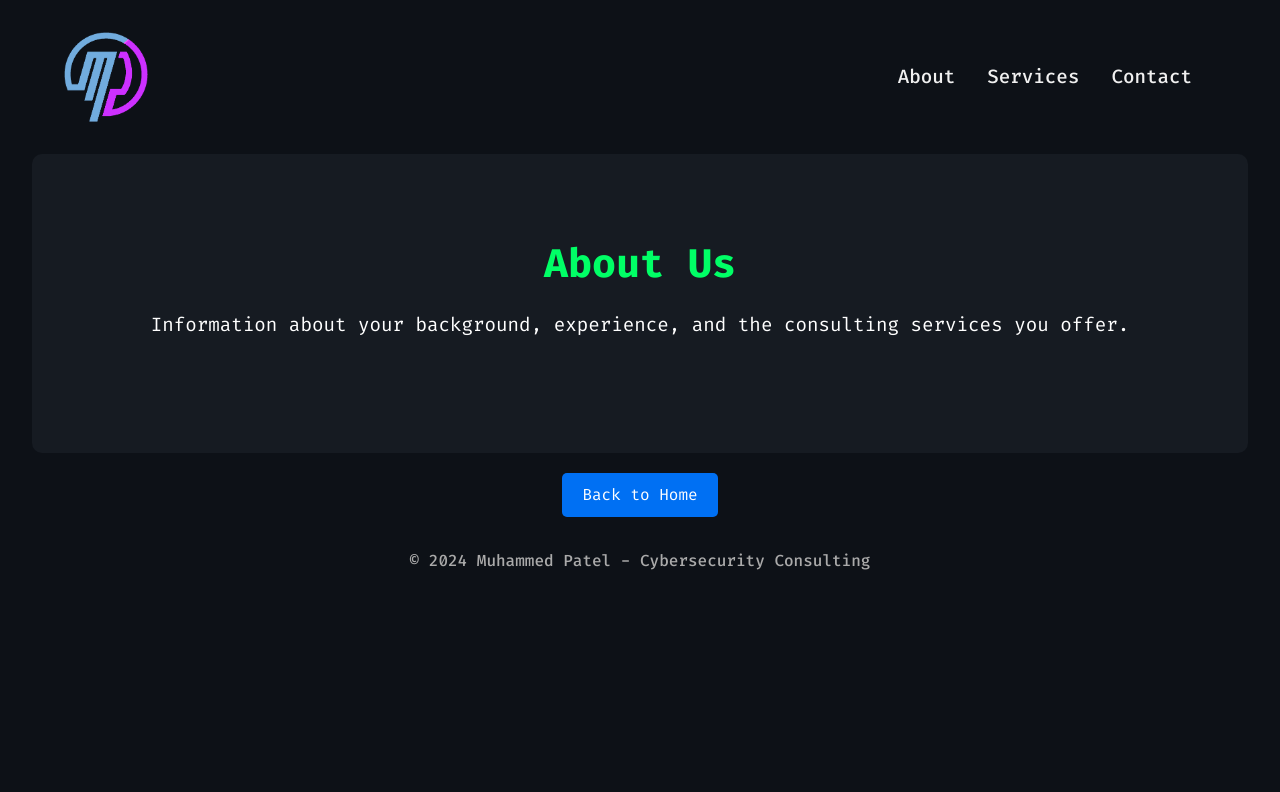
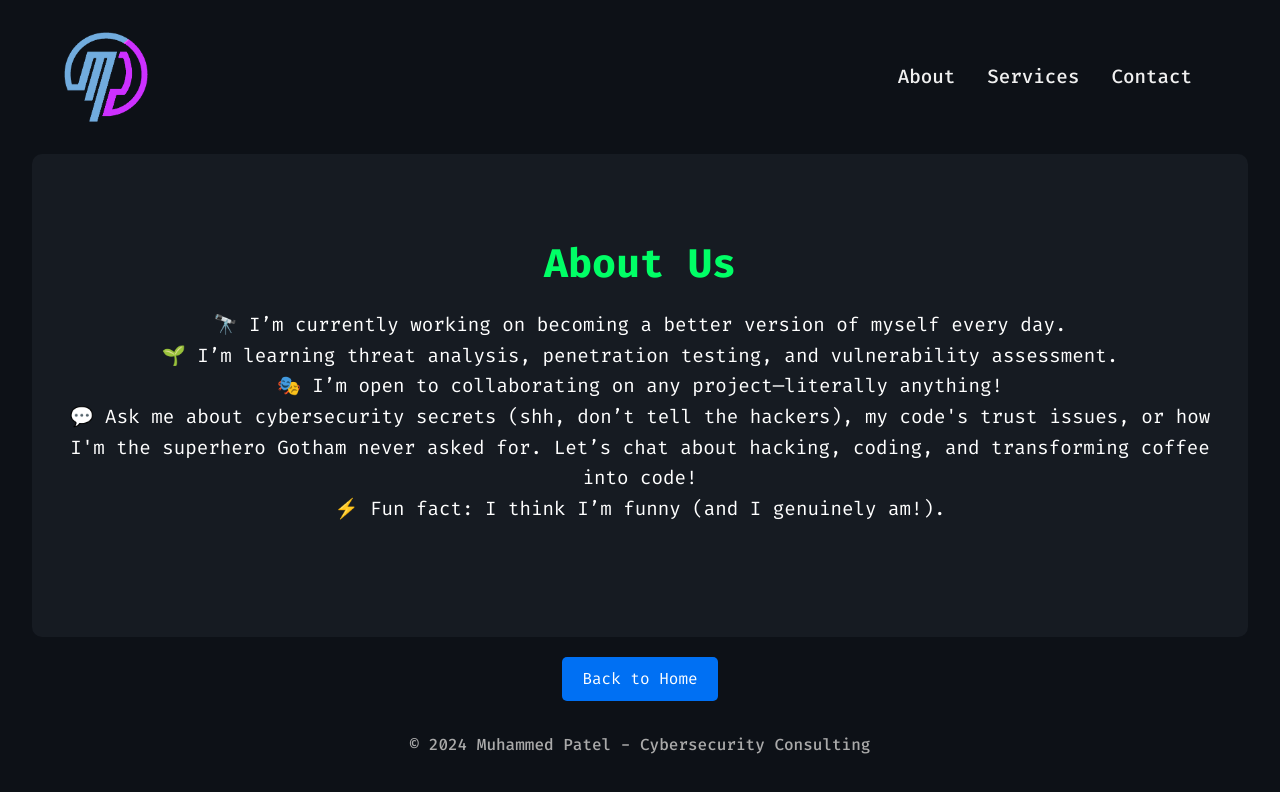
Before and after one commit to muhammedp07/security-consulting, a Next.js app: page /about in a window 1280 px wide. Shown: the top 792 px of the page. Built offline with nearby package versions, Linux system fonts and the light colour scheme.

Commit message:
Update page.tsx

```diff
--- a/app/about/page.tsx
+++ b/app/about/page.tsx
@@ -17,7 +17,15 @@ export default function About() {
 
       <section className={styles.hero}>
         <h1>About Us</h1>
-        <p>Information about your background, experience, and the consulting services you offer.</p>
+        <p>
+          🔭 I’m currently working on becoming a better version of myself every day. <br />
+          🌱 I’m learning threat analysis, penetration testing, and vulnerability assessment. <br />
+          🎭 I’m open to collaborating on any project—literally anything! <br />
+          💬 Ask me about cybersecurity secrets (shh, don’t tell the hackers), my code's trust issues,
+          or how I'm the superhero Gotham never asked for. Let’s chat about hacking, coding,
+          and transforming coffee into code! <br />
+          ⚡ Fun fact: I think I’m funny (and I genuinely am!).
+        </p>
       </section>
 
       <BackButton /> {/* Include the BackButton */}
```
